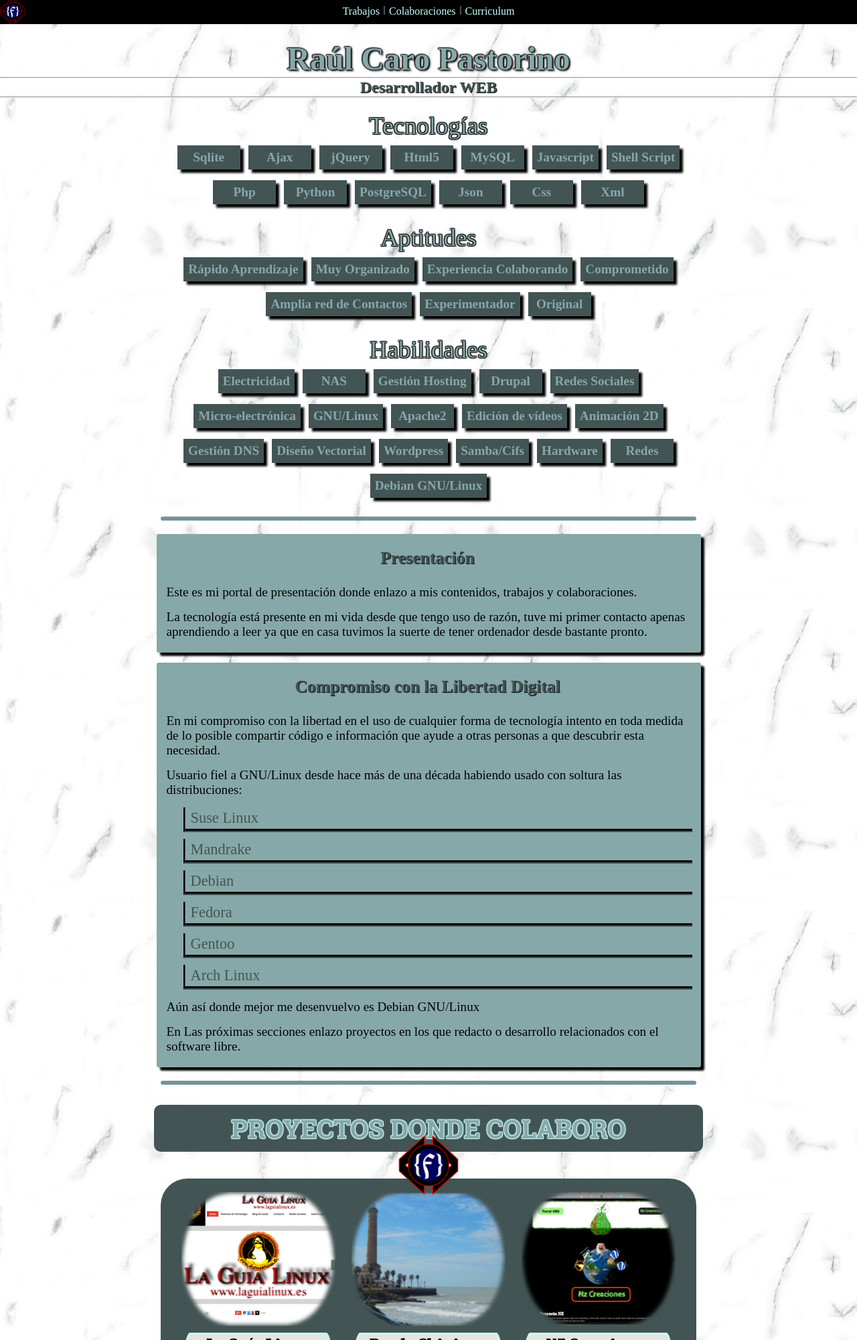
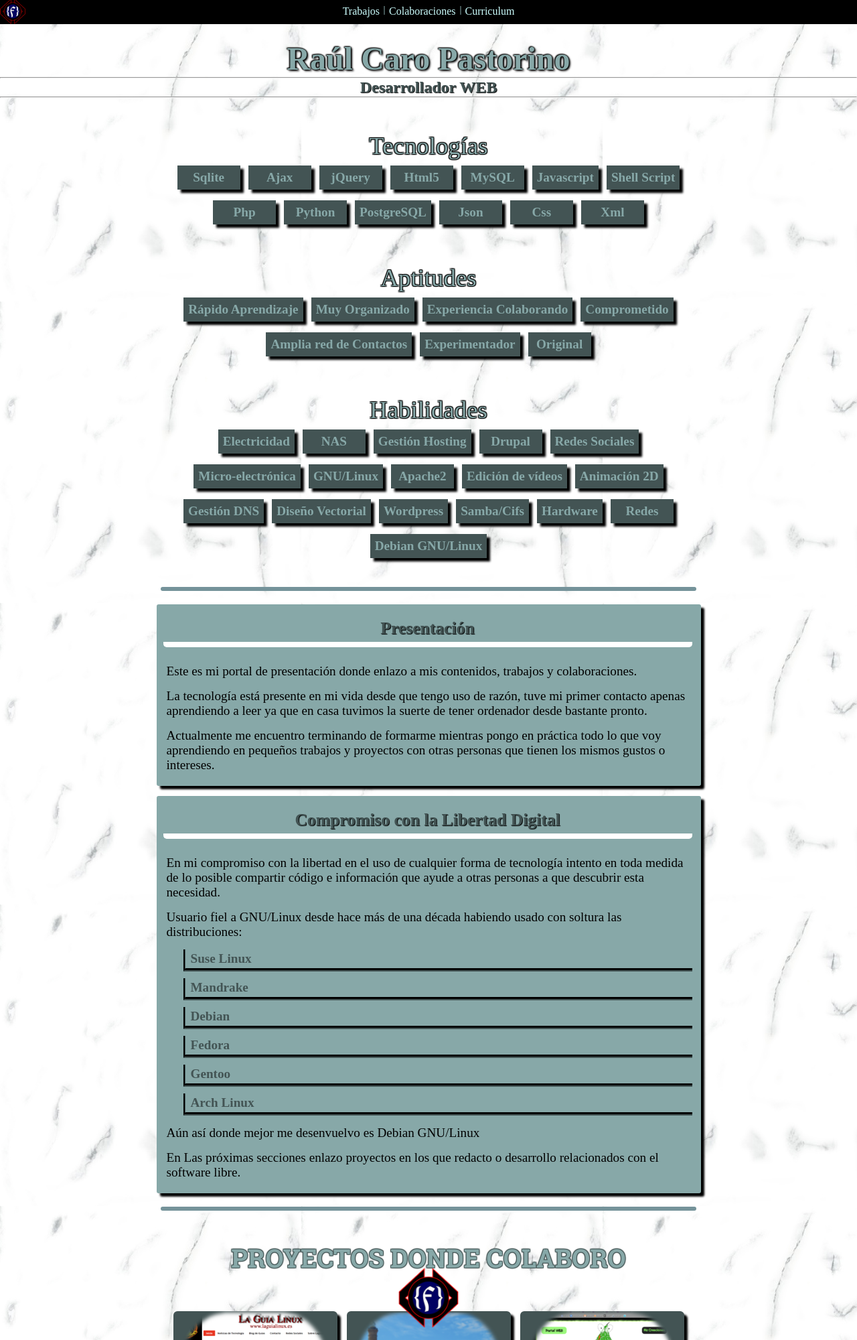
Before and after one commit to raupulus/www.fryntiz.es, a PHP site: page / in a window 1280 px wide. Shown: the top 2000 px of the page at 67% size. Run offline with PHP 8.4, Linux system fonts and the light colour scheme.

Commit message:
Mejoro estilos de bloques individuales de proyectos

```diff
--- a/CSS/contenido.css
+++ b/CSS/contenido.css
@@ -1,6 +1,6 @@
 section article h2 {
     margin: auto;
-    padding: 10px;
+    padding: 15px;
     margin-top: 30px;
     min-width: 300px;
     max-width: 800px;
@@ -9,33 +9,32 @@ section article h2 {
     text-align: center;
     font-size: 2.4em;
     font-family: robotoSlab;
-    background-color: #435454;
     border-radius: 10px;
     text-shadow:
-    1px 1px 1px #cafcfc,
-    1px -1px 1px #cafcfc,
-    -1px 1px 1px #cafcfc,
-    -1px -1px 1px #cafcfc;
+    1px 1px 1px #435454,
+    1px -1px 1px #435454,
+    -1px 1px 1px #435454,
+    -1px -1px 1px #435454;
 }
 
 .cajaContenido {
     margin: auto;
-    margin-top: 40px;
+    padding-top: 20px;
     min-width: 300px;
     max-width: 800px;
     min-height: 460px;
     text-align: center;
-    background-color: #435454;
-    border-radius: 40px;
 }
 
 .cajaEntrada {
     display: inline-block;
     vertical-align: top;
-    margin: auto;
-    padding-top: 20px;
-    width: 250px;
+    margin: 20px 5px;
+    width: 245px;
     height: 420px;
+    background-color: #435454;
+    border-radius: 6px;
+    box-shadow: 5px 5px 3px #000000;
 }
 
 .imagenEntrada {
--- a/CSS/titulo.css
+++ b/CSS/titulo.css
@@ -98,7 +98,7 @@
 #hab_tecnologias,
 #hab_aptitudes,
 #hab_habilidades {
-    margin: 5px auto;
+    margin: 35px auto;
     padding-top: 15px;
     min-width: 300px;
     max-width: 800px;
@@ -155,11 +155,14 @@
 
 #presentacion > div > p.titulo {
     margin: 6px 5px 25px 5px;
+    padding-bottom: 5px;
     font-size: 1.6em;
     font-weight: bolder;
     text-align: center;
     color: #435454;
     text-shadow: 1px 1px 1px #000000;
+    border-bottom: 8px solid #ffffff;
+    border-radius: 5px;
 }
 
 #presentacion > div > p {
@@ -170,7 +173,8 @@
 #presentacion > div > ul > li {
     margin: 5px 5px 10px 35px;
     padding: 3px 8px;
-    font-size: 1.4em;
+    font-size: 1.2em;
+    font-weight: bold;
     color: #435454;
     list-style-type: none;
     border-left: 3px groove #435454;
--- a/titulo.php
+++ b/titulo.php
@@ -39,6 +39,10 @@
         <p>
             La tecnología está presente en mi vida desde que tengo uso de razón, tuve mi primer contacto apenas aprendiendo a leer ya que en casa tuvimos la suerte de tener ordenador desde bastante pronto.
         </p>
+
+        <p>
+            Actualmente me encuentro terminando de formarme mientras pongo en práctica todo lo que voy aprendiendo en pequeños trabajos y proyectos con otras personas que tienen los mismos gustos o intereses.
+        </p>
     </div>
 
     <div>
```
Also changed, not shown: CSS/styles.css (+3 -5 lines).
